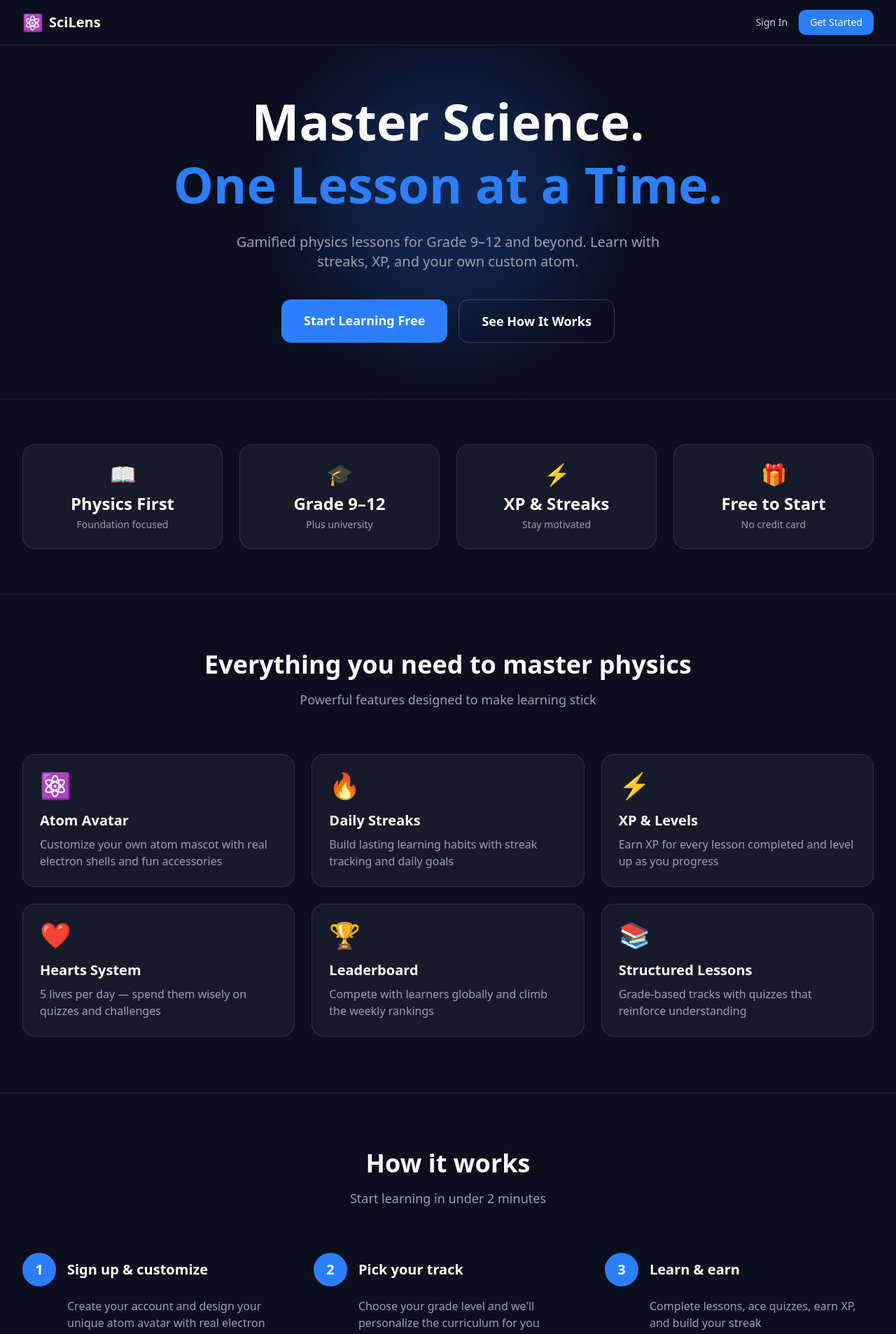
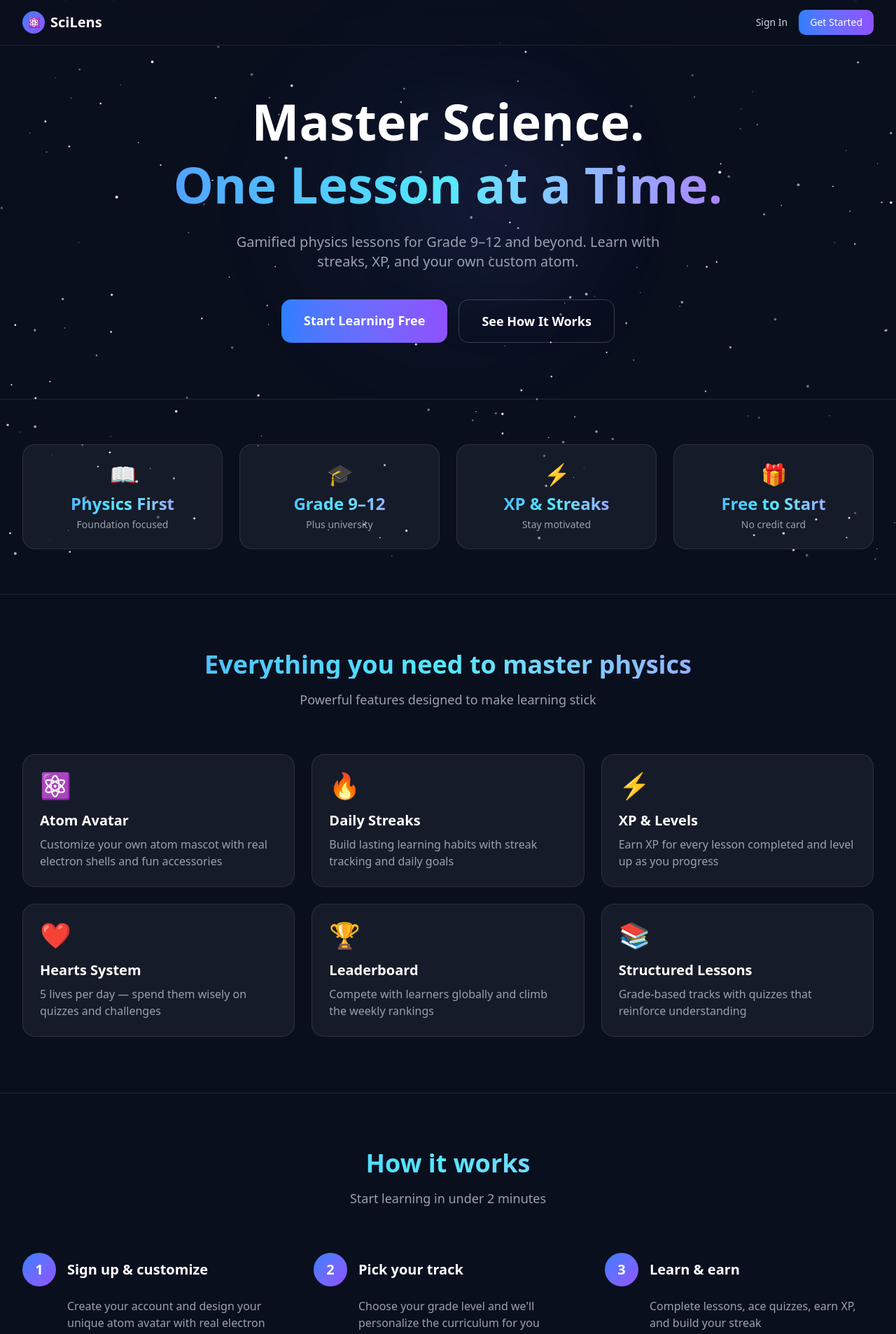
Before and after one commit to aakarsh545/scilens, a Next.js app: page / in a window 1280 px wide. Shown: the top 1907 px of the page at 70% size. Built offline with nearby package versions, Linux system fonts and the light colour scheme.

Commit message:
feat: animated starfield, gradient text, energetic styling

```diff
--- a/app/page.tsx
+++ b/app/page.tsx
@@ -1,14 +1,93 @@
+'use client'
+
+import { useEffect, useRef } from 'react'
 import Link from 'next/link'
 
 export default function HomePage() {
+  const canvasRef = useRef<HTMLCanvasElement>(null)
+
+  useEffect(() => {
+    const canvas = canvasRef.current
+    if (!canvas) return
+
+    const ctx = canvas.getContext('2d')
+    if (!ctx) return
+
+    // Set canvas size
+    const resizeCanvas = () => {
+      canvas.width = window.innerWidth
+      canvas.height = window.innerHeight
+    }
+    resizeCanvas()
+    window.addEventListener('resize', resizeCanvas)
+
+    // Create stars
+    const numStars = 200
+    const stars: Array<{ x: number; y: number; radius: number; opacity: number; speedX: number; speedY: number }> = []
+
+    for (let i = 0; i < numStars; i++) {
+      stars.push({
+        x: Math.random() * canvas.width,
+        y: Math.random() * canvas.height,
+        radius: Math.random() * 1.5 + 0.5,
+        opacity: Math.random() * 0.7 + 0.3,
+        speedX: Math.random() * 0.2 + 0.1,
+        speedY: Math.random() * 0.2 + 0.1,
+      })
+    }
+
+    // Animation loop
+    const animate = () => {
+      ctx.clearRect(0, 0, canvas.width, canvas.height)
+
+      for (const star of stars) {
+        // Update position
+        star.x += star.speedX
+        star.y += star.speedY
+
+        // Reset star if off screen
+        if (star.y > canvas.height) {
+          star.y = 0
+          star.x = Math.random() * canvas.width
+        }
+        if (star.x > canvas.width) {
+          star.x = 0
+        }
+
+        // Draw star
+        ctx.beginPath()
+        ctx.arc(star.x, star.y, star.radius, 0, Math.PI * 2)
+        ctx.fillStyle = `rgba(255, 255, 255, ${star.opacity})`
+        ctx.fill()
+      }
+
+      requestAnimationFrame(animate)
+    }
+
+    animate()
+
+    return () => {
+      window.removeEventListener('resize', resizeCanvas)
+    }
+  }, [])
+
   return (
     <div className="min-h-screen bg-[#0a0f1e]">
+      {/* Star field canvas */}
+      <canvas
+        ref={canvasRef}
+        className="fixed inset-0 z-0 pointer-events-none"
+        style={{ position: 'fixed', inset: 0, zIndex: 0 }}
+      />
+
       {/* Navbar */}
       <nav className="fixed top-0 left-0 right-0 z-50 bg-[#0a0f1e]/80 backdrop-blur-md border-b border-white/10">
         <div className="mx-auto max-w-7xl px-4 sm:px-6 lg:px-8">
           <div className="flex h-16 items-center justify-between">
             <div className="flex items-center gap-2">
-              <span className="text-2xl">⚛️</span>
+              <div className="flex h-8 w-8 items-center justify-center rounded-full bg-gradient-to-br from-blue-500 to-violet-500">
+                <span className="text-sm">⚛️</span>
+              </div>
               <span className="text-xl font-bold text-white">SciLens</span>
             </div>
             <div className="flex items-center gap-4">
@@ -20,7 +99,7 @@ export default function HomePage() {
               </Link>
               <Link
                 href="/login"
-                className="rounded-lg bg-blue-500 px-4 py-2 text-sm font-medium text-white hover:bg-blue-600 transition-colors"
+                className="rounded-lg bg-gradient-to-r from-blue-500 to-violet-500 px-4 py-2 text-sm font-medium text-white hover:from-blue-400 hover:to-violet-400 transition-all"
               >
                 Get Started
               </Link>
@@ -31,14 +110,17 @@ export default function HomePage() {
 
       {/* Hero */}
       <section className="relative pt-32 pb-20 px-4 sm:px-6 lg:px-8 overflow-hidden">
-        {/* Animated gradient glow */}
-        <div className="absolute top-1/2 left-1/2 -translate-x-1/2 -translate-y-1/2 w-96 h-96 bg-blue-500/20 rounded-full blur-3xl animate-pulse" />
+        {/* Animated gradient glow blobs */}
+        <div className="absolute top-1/2 left-1/2 -translate-x-1/2 -translate-y-1/2 w-[600px] h-[600px] bg-[radial-gradient(circle,rgba(59,130,246,0.15)_0%,transparent_70%)] blur-3xl pointer-events-none animate-pulse" style={{ animation: 'pulse 4s ease-in-out infinite' }} />
+        <div className="absolute top-1/2 left-1/2 -translate-x-[30%] -translate-y-1/2 w-[400px] h-[400px] bg-[radial-gradient(circle,rgba(139,92,246,0.12)_0%,transparent_70%)] blur-3xl pointer-events-none animate-pulse" style={{ animation: 'pulse 4s ease-in-out infinite 1s' }} />
 
-        <div className="relative mx-auto max-w-4xl text-center">
+        <div className="relative z-10 mx-auto max-w-4xl text-center">
           <h1 className="text-5xl sm:text-6xl lg:text-7xl font-bold text-white leading-tight">
             Master Science.
             <br />
-            <span className="text-blue-500">One Lesson at a Time.</span>
+            <span className="bg-gradient-to-r from-blue-400 via-cyan-300 to-violet-400 bg-clip-text text-transparent">
+              One Lesson at a Time.
+            </span>
           </h1>
           <p className="mt-6 text-lg sm:text-xl text-gray-400 max-w-2xl mx-auto">
             Gamified physics lessons for Grade 9–12 and beyond. Learn with streaks, XP, and your own custom atom.
@@ -46,7 +128,7 @@ export default function HomePage() {
           <div className="mt-10 flex flex-col sm:flex-row gap-4 justify-center">
             <Link
               href="/login"
-              className="rounded-xl bg-blue-500 px-8 py-4 text-lg font-semibold text-white hover:bg-blue-600 transition-all hover:scale-105"
+              className="rounded-xl bg-gradient-to-r from-blue-500 to-violet-500 px-8 py-4 text-lg font-semibold text-white hover:from-blue-400 hover:to-violet-400 transition-all hover:scale-105"
             >
               Start Learning Free
             </Link>
@@ -61,27 +143,35 @@ export default function HomePage() {
       </section>
 
       {/* Stats */}
-      <section className="py-16 px-4 sm:px-6 lg:px-8 border-t border-white/10">
+      <section className="relative z-10 py-16 px-4 sm:px-6 lg:px-8 border-t border-white/10">
         <div className="mx-auto max-w-7xl">
           <div className="grid grid-cols-2 lg:grid-cols-4 gap-6">
-            <div className="rounded-2xl bg-white/5 border border-white/10 p-6 text-center">
+            <div className="rounded-2xl bg-white/5 border border-white/10 p-6 text-center hover:border-blue-500/50 hover:shadow-lg hover:shadow-blue-500/10 transition-all duration-300">
               <div className="text-3xl mb-2">📖</div>
-              <div className="text-2xl font-bold text-white">Physics First</div>
+              <div className="text-2xl font-bold bg-gradient-to-r from-blue-400 via-cyan-300 to-violet-400 bg-clip-text text-transparent">
+                Physics First
+              </div>
               <div className="text-sm text-gray-400 mt-1">Foundation focused</div>
             </div>
-            <div className="rounded-2xl bg-white/5 border border-white/10 p-6 text-center">
+            <div className="rounded-2xl bg-white/5 border border-white/10 p-6 text-center hover:border-blue-500/50 hover:shadow-lg hover:shadow-blue-500/10 transition-all duration-300">
               <div className="text-3xl mb-2">🎓</div>
-              <div className="text-2xl font-bold text-white">Grade 9–12</div>
+              <div className="text-2xl font-bold bg-gradient-to-r from-blue-400 via-cyan-300 to-violet-400 bg-clip-text text-transparent">
+                Grade 9–12
+              </div>
               <div className="text-sm text-gray-400 mt-1">Plus university</div>
             </div>
-            <div className="rounded-2xl bg-white/5 border border-white/10 p-6 text-center">
+            <div className="rounded-2xl bg-white/5 border border-white/10 p-6 text-center hover:border-blue-500/50 hover:shadow-lg hover:shadow-blue-500/10 transition-all duration-300">
               <div className="text-3xl mb-2">⚡</div>
-              <div className="text-2xl font-bold text-white">XP & Streaks</div>
+              <div className="text-2xl font-bold bg-gradient-to-r from-blue-400 via-cyan-300 to-violet-400 bg-clip-text text-transparent">
+                XP & Streaks
+              </div>
               <div className="text-sm text-gray-400 mt-1">Stay motivated</div>
             </div>
-            <div className="rounded-2xl bg-white/5 border border-white/10 p-6 text-center">
+            <div className="rounded-2xl bg-white/5 border border-white/10 p-6 text-center hover:border-blue-500/50 hover:shadow-lg hover:shadow-blue-500/10 transition-all duration-300">
               <div className="text-3xl mb-2">🎁</div>
-              <div className="text-2xl font-bold text-white">Free to Start</div>
+              <div className="text-2xl font-bold bg-gradient-to-r from-blue-400 via-cyan-300 to-violet-400 bg-clip-text text-transparent">
+                Free to Start
+              </div>
               <div className="text-sm text-gray-400 mt-1">No credit card</div>
             </div>
           </div>
@@ -89,10 +179,10 @@ export default function HomePage() {
       </section>
 
       {/* Features */}
-      <section id="features" className="py-20 px-4 sm:px-6 lg:px-8 border-t border-white/10">
+      <section id="features" className="relative z-10 py-20 px-4 sm:px-6 lg:px-8 border-t border-white/10">
         <div className="mx-auto max-w-7xl">
           <div className="text-center mb-16">
-            <h2 className="text-3xl sm:text-4xl font-bold text-white">
+            <h2 className="text-3xl sm:text-4xl font-bold bg-gradient-to-r from-blue-400 via-cyan-300 to-violet-400 bg-clip-text text-transparent">
               Everything you need to master physics
             </h2>
             <p className="mt-4 text-lg text-gray-400">
@@ -102,42 +192,42 @@ export default function HomePage() {
 
           <div className="grid grid-cols-1 md:grid-cols-2 lg:grid-cols-3 gap-6">
             {/* Feature 1 */}
-            <div className="rounded-2xl bg-white/5 border border-white/10 p-6 hover:bg-white/10 transition-colors">
+            <div className="rounded-2xl bg-white/5 border border-white/10 p-6 hover:border-blue-500/50 hover:bg-white/10 hover:shadow-lg hover:shadow-blue-500/10 transition-all duration-300">
               <div className="text-4xl mb-4">⚛️</div>
               <h3 className="text-xl font-semibold text-white mb-2">Atom Avatar</h3>
               <p className="text-gray-400">Customize your own atom mascot with real electron shells and fun accessories</p>
             </div>
 
             {/* Feature 2 */}
-            <div className="rounded-2xl bg-white/5 border border-white/10 p-6 hover:bg-white/10 transition-colors">
+            <div className="rounded-2xl bg-white/5 border border-white/10 p-6 hover:border-blue-500/50 hover:bg-white/10 hover:shadow-lg hover:shadow-blue-500/10 transition-all duration-300">
               <div className="text-4xl mb-4">🔥</div>
               <h3 className="text-xl font-semibold text-white mb-2">Daily Streaks</h3>
               <p className="text-gray-400">Build lasting learning habits with streak tracking and daily goals</p>
             </div>
 
             {/* Feature 3 */}
-            <div className="rounded-2xl bg-white/5 border border-white/10 p-6 hover:bg-white/10 transition-colors">
+            <div className="rounded-2xl bg-white/5 border border-white/10 p-6 hover:border-blue-500/50 hover:bg-white/10 hover:shadow-lg hover:shadow-blue-500/10 transition-all duration-300">
               <div className="text-4xl mb-4">⚡</div>
               <h3 className="text-xl font-semibold text-white mb-2">XP & Levels</h3>
               <p className="text-gray-400">Earn XP for every lesson completed and level up as you progress</p>
             </div>
 
             {/* Feature 4 */}
-            <div className="rounded-2xl bg-white/5 border border-white/10 p-6 hover:bg-white/10 transition-colors">
+            <div className="rounded-2xl bg-white/5 border border-white/10 p-6 hover:border-blue-500/50 hover:bg-white/10 hover:shadow-lg hover:shadow-blue-500/10 transition-all duration-300">
               <div className="text-4xl mb-4">❤️</div>
               <h3 className="text-xl font-semibold text-white mb-2">Hearts System</h3>
               <p className="text-gray-400">5 lives per day — spend them wisely on quizzes and challenges</p>
             </div>
 
             {/* Feature 5 */}
-            <div className="rounded-2xl bg-white/5 border border-white/10 p-6 hover:bg-white/10 transition-colors">
+            <div className="rounded-2xl bg-white/5 border border-white/10 p-6 hover:border-blue-500/50 hover:bg-white/10 hover:shadow-lg hover:shadow-blue-500/10 transition-all duration-300">
               <div className="text-4xl mb-4">🏆</div>
               <h3 className="text-xl font-semibold text-white mb-2">Leaderboard</h3>
               <p className="text-gray-400">Compete with learners globally and climb the weekly rankings</p>
             </div>
 
             {/* Feature 6 */}
-            <div className="rounded-2xl bg-white/5 border border-white/10 p-6 hover:bg-white/10 transition-colors">
+            <div className="rounded-2xl bg-white/5 border border-white/10 p-6 hover:border-blue-500/50 hover:bg-white/10 hover:shadow-lg hover:shadow-blue-500/10 transition-all duration-300">
               <div className="text-4xl mb-4">📚</div>
               <h3 className="text-xl font-semibold text-white mb-2">Structured Lessons</h3>
               <p className="text-gray-400">Grade-based tracks with quizzes that reinforce understanding</p>
@@ -147,10 +237,10 @@ export default function HomePage() {
       </section>
 
       {/* How It Works */}
-      <section className="py-20 px-4 sm:px-6 lg:px-8 border-t border-white/10">
+      <section className="relative z-10 py-20 px-4 sm:px-6 lg:px-8 border-t border-white/10">
         <div className="mx-auto max-w-7xl">
           <div className="text-center mb-16">
-            <h2 className="text-3xl sm:text-4xl font-bold text-white">
+            <h2 className="text-3xl sm:text-4xl font-bold bg-gradient-to-r from-blue-400 via-cyan-300 to-violet-400 bg-clip-text text-transparent">
               How it works
             </h2>
             <p className="mt-4 text-lg text-gray-400">
@@ -162,7 +252,7 @@ export default function HomePage() {
             {/* Step 1 */}
             <div className="relative">
               <div className="flex items-center gap-4 mb-4">
-                <div className="flex h-12 w-12 items-center justify-center rounded-full bg-blue-500 text-xl font-bold text-white">
+                <div className="flex h-12 w-12 items-center justify-center rounded-full bg-gradient-to-br from-blue-500 to-violet-500 text-xl font-bold text-white">
                   1
                 </div>
                 <h3 className="text-xl font-semibold text-white">Sign up & customize</h3>
@@ -175,7 +265,7 @@ export default function HomePage() {
             {/* Step 2 */}
             <div className="relative">
               <div className="flex items-center gap-4 mb-4">
-                <div className="flex h-12 w-12 items-center justify-center rounded-full bg-blue-500 text-xl font-bold text-white">
+                <div className="flex h-12 w-12 items-center justify-center rounded-full bg-gradient-to-br from-blue-500 to-violet-500 text-xl font-bold text-white">
                   2
                 </div>
                 <h3 className="text-xl font-semibold text-white">Pick your track</h3>
@@ -188,7 +278,7 @@ export default function HomePage() {
             {/* Step 3 */}
             <div className="relative">
               <div className="flex items-center gap-4 mb-4">
-                <div className="flex h-12 w-12 items-center justify-center rounded-full bg-blue-500 text-xl font-bold text-white">
+                <div className="flex h-12 w-12 items-center justify-center rounded-full bg-gradient-to-br from-blue-500 to-violet-500 text-xl font-bold text-white">
                   3
                 </div>
                 <h3 className="text-xl font-semibold text-white">Learn & earn</h3>
@@ -202,7 +292,7 @@ export default function HomePage() {
       </section>
 
       {/* CTA */}
-      <section className="py-20 px-4 sm:px-6 lg:px-8 border-t border-white/10">
+      <section className="relative z-10 py-20 px-4 sm:px-6 lg:px-8 border-t border-white/10">
         <div className="mx-auto max-w-4xl text-center">
           <h2 className="text-3xl sm:text-4xl font-bold text-white mb-6">
             Ready to start your science journey?
@@ -212,7 +302,7 @@ export default function HomePage() {
           </p>
           <Link
             href="/login"
-            className="inline-flex rounded-xl bg-blue-500 px-10 py-5 text-lg font-semibold text-white hover:bg-blue-600 transition-all hover:scale-105"
+            className="inline-flex rounded-xl bg-gradient-to-r from-blue-500 to-violet-500 px-10 py-5 text-lg font-semibold text-white hover:from-blue-400 hover:to-violet-400 transition-all hover:scale-105"
           >
             Get Started Free
           </Link>
@@ -220,7 +310,7 @@ export default function HomePage() {
       </section>
 
       {/* Footer */}
-      <footer className="py-8 px-4 sm:px-6 lg:px-8 border-t border-white/10">
+      <footer className="relative z-10 py-8 px-4 sm:px-6 lg:px-8 border-t border-white/10">
         <div className="mx-auto max-w-7xl text-center">
           <p className="text-sm text-gray-500">
             © 2025 SciLens. Built for curious minds.
```
